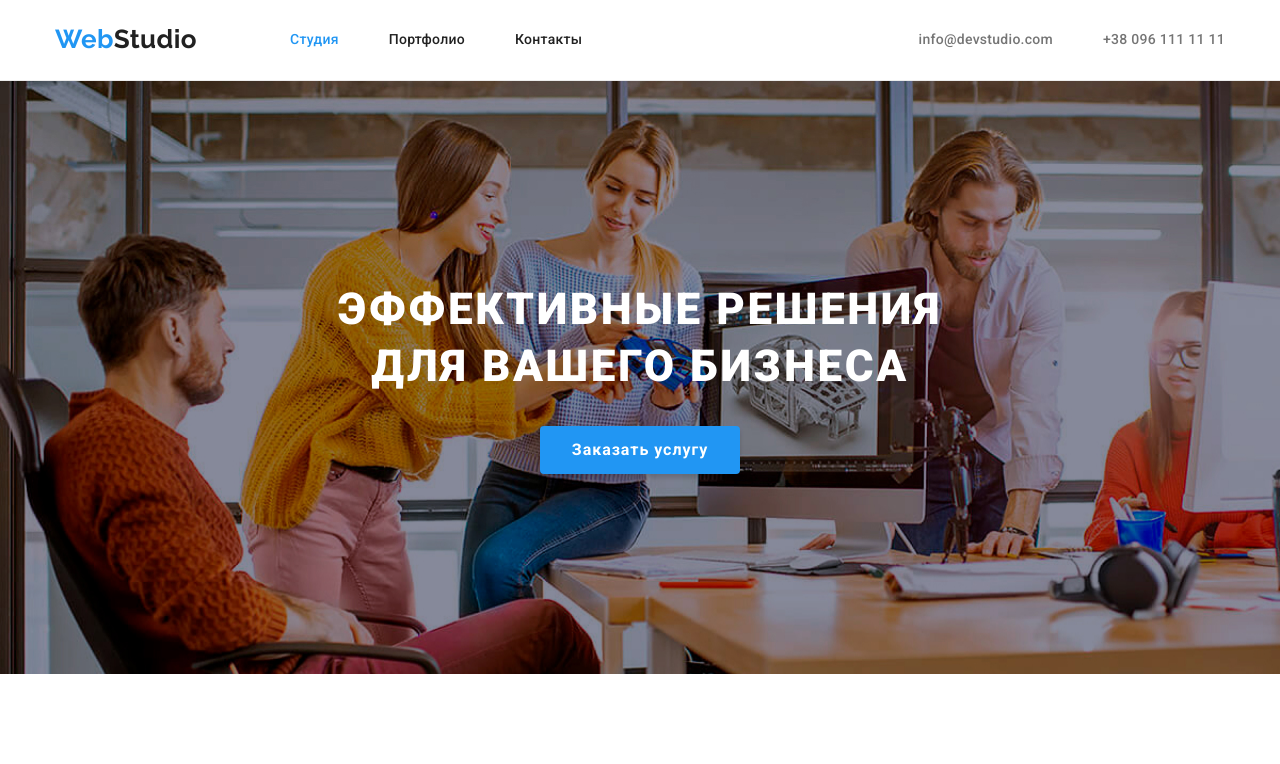
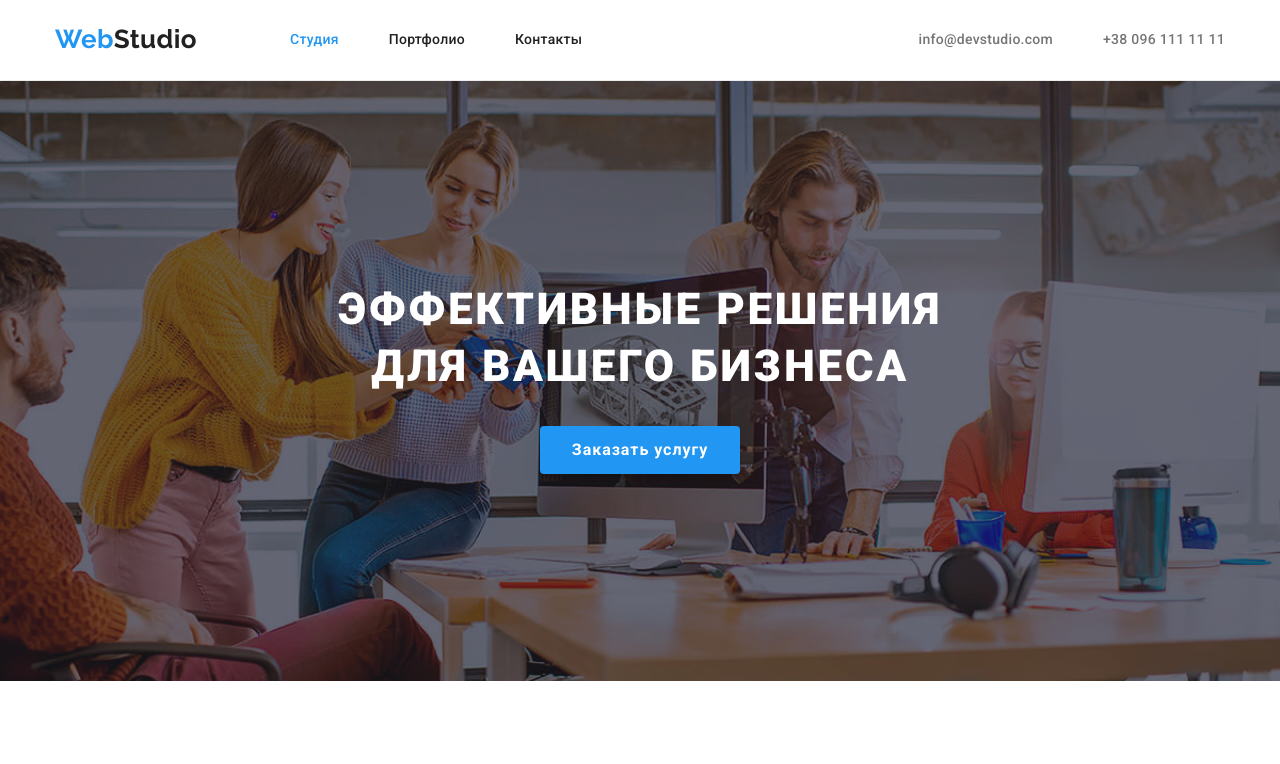
Before and after one commit to RomanFalin/goit-markup-hw-04, a plain HTML site: page index.html in a window 1280 px wide. Shown: the top 764 px of the page. Drawn offline with nearby package versions, Linux system fonts and the light colour scheme.

Commit message:
backgroung image hero

```diff
--- a/css/styles.css
+++ b/css/styles.css
@@ -162,9 +162,19 @@
 
 .section-hero{
     background: var(--footer-color);
+    margin-left: auto;
+    margin-right: auto;
     padding-top: 200px;
     padding-bottom: 200px;
-    background-image: url(../images/hero_background.jpg);
+    background-image:
+        linear-gradient(to right, rgba(47, 48, 58, 0.4), rgba(47, 48, 58, 0.4)),
+        url(../images/hero_background.jpg);
+    background-repeat: no-repeat;
+    background-size: cover;
+    background-position: center;
+    background-position: center;
+    height: 600px;
+    max-width: 1600px;
 }
 
 .hero{
```
